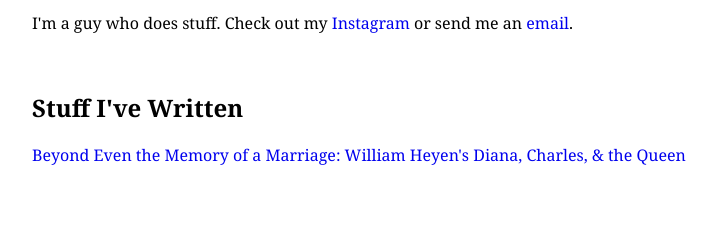
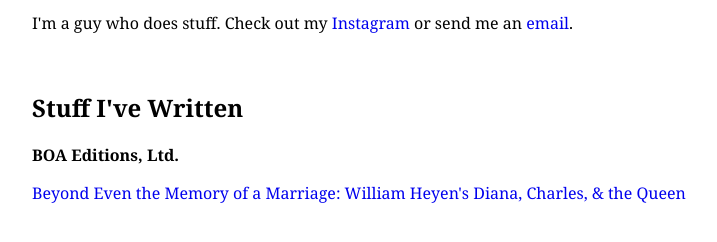
Before and after one commit to noahmazer/NoahMazer, a plain HTML site: page index.html in a window 1280 px wide. Shown: the part 110-352 px from the top of the page, without its empty margins (258-975 px from the left). Drawn offline with Linux system fonts and the light colour scheme.

Commit message:
Update index.html

```diff
--- a/index.html
+++ b/index.html
@@ -9,6 +9,7 @@
 	<p>I'm a guy who does stuff. Check out my <a href="https://www.instagram.com/">Instagram</a> or send me an <a href="mailto:bclesser@gmail.com">email</a>.</p>
 	<br>
 	<h2>Stuff I've Written</h2>
+	<p> <strong>BOA Editions, Ltd.</strong> </p>
 	<p> <a href="https://www.boaeditions.org/blogs/main/exploring-the-backlist-charles-diana-the-queen">Beyond Even the Memory of a Marriage: William Heyen's Diana, Charles, & the Queen</a> </p>
 </body>
 </html>
```
